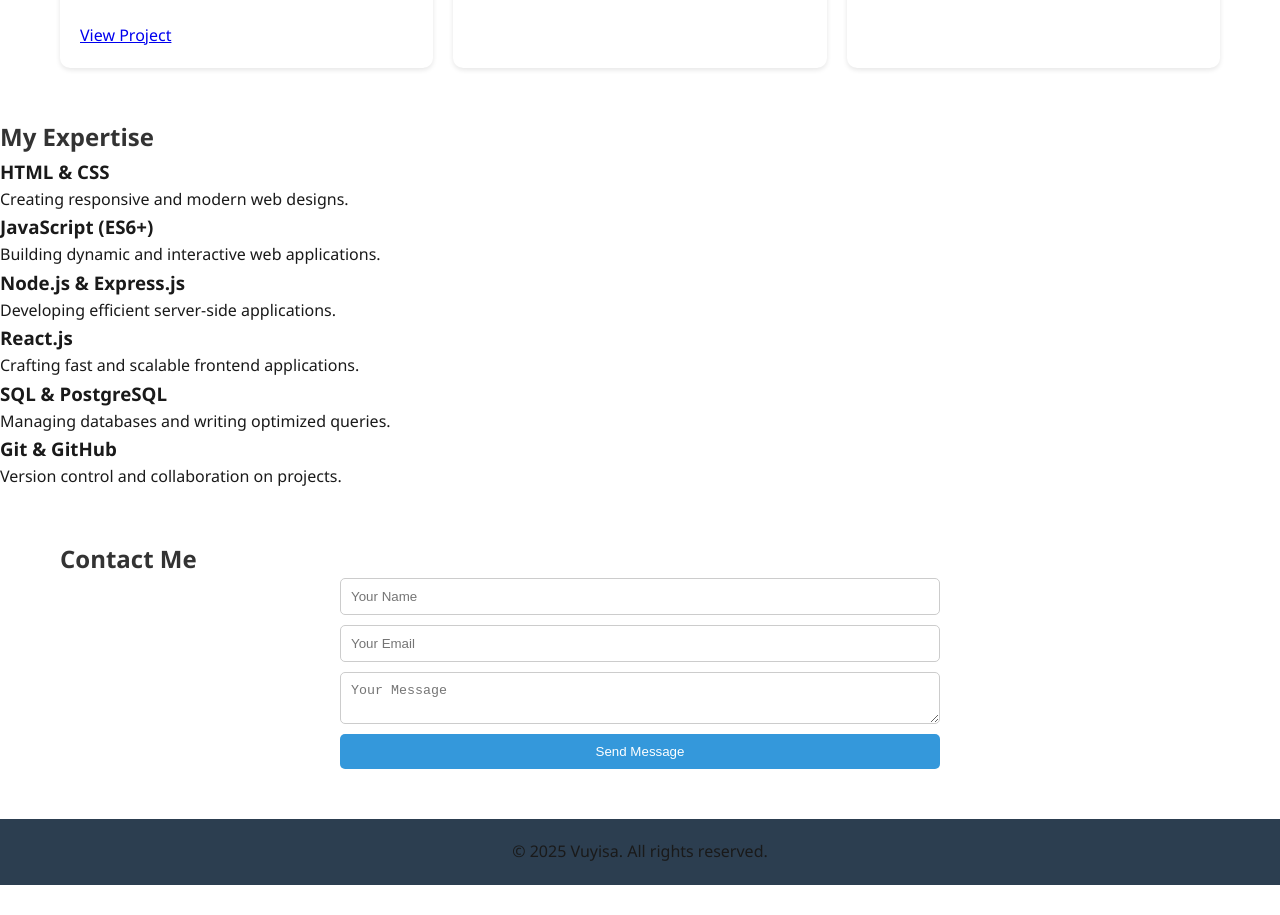
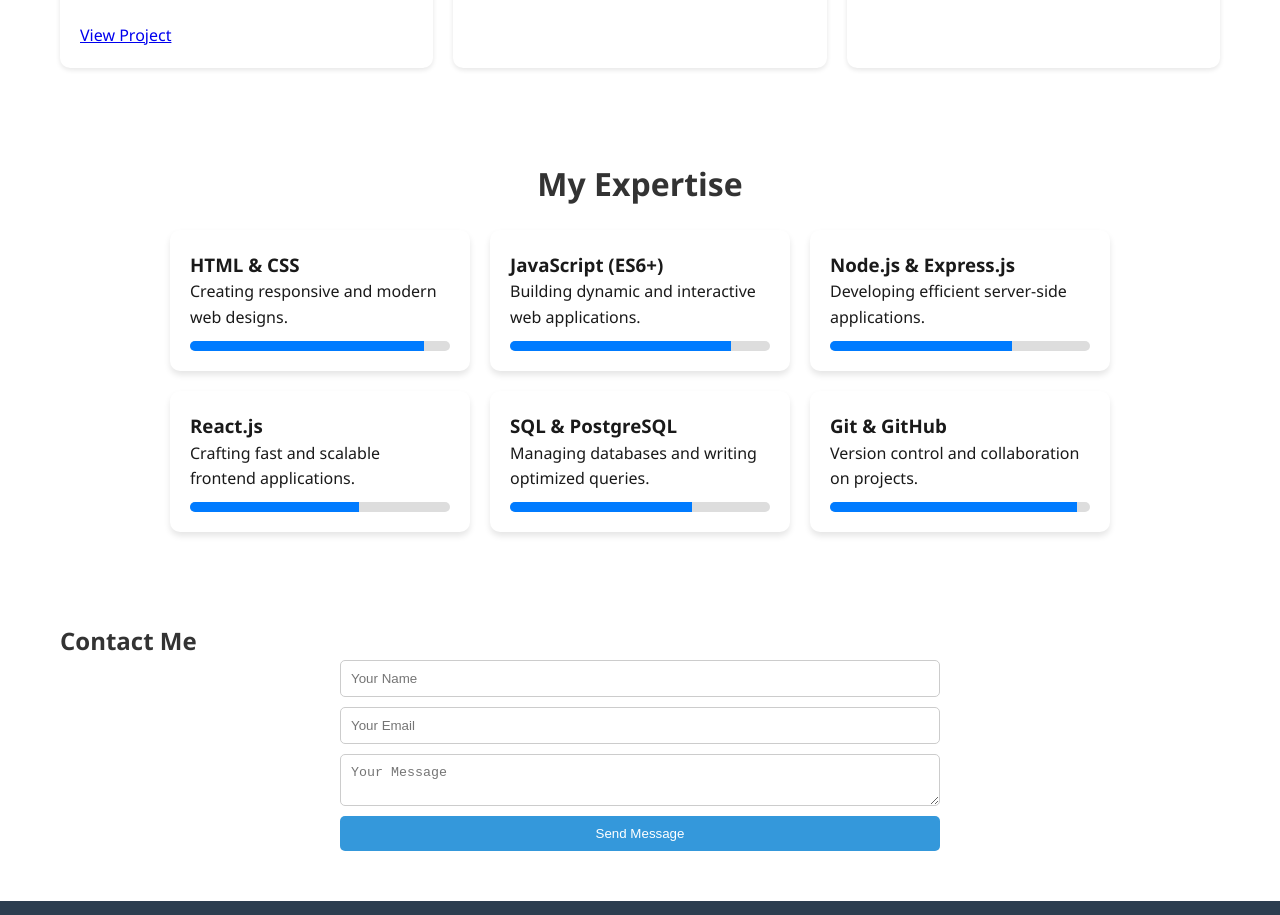
Before and after one commit to khruschev20/Portfolio-Website, a plain HTML site: page index.html in a window 1280 px wide. Shown: the part 1890-2805 px from the top of the page. Before the commit the page ends 2775 px from the top, so only its background shows below. Drawn offline with Linux system fonts and the light colour scheme; no server answers.

Commit message:
Update style.css
adding Expertise

```diff
--- a/style.css
+++ b/style.css
@@ -135,6 +135,59 @@ nav {
     box-shadow: 0 2px 5px rgba(0,0,0,0.1);
 }
 
+/* Expertise Section */
+.expertise {
+    padding: 40px;
+    text-align: center;
+    background: none;
+}
+
+.expertise h2 {
+    font-size: 2rem;
+    margin-bottom: 20px;
+}
+
+.expertise-list {
+    display: flex;
+    flex-wrap: wrap;
+    justify-content: center;
+    gap: 20px;
+}
+
+.expertise-item {
+    background: white;
+    padding: 20px;
+    border-radius: 10px;
+    box-shadow: 0 4px 6px rgba(0, 0, 0, 0.1);
+    max-width: 300px;
+    width: 100%;
+    text-align: left;
+}
+
+/* Skill Bar */
+.skill-bar {
+    width: 100%;
+    height: 10px;
+    background: #ddd;
+    border-radius: 5px;
+    overflow: hidden;
+    margin-top: 10px;
+}
+
+.skill-level {
+    height: 100%;
+    background: #007bff;
+    transition: width 1s ease-in-out;
+}
+
+/* Responsive Design */
+@media (max-width: 768px) {
+    .expertise-list {
+        flex-direction: column;
+        align-items: center;
+    }
+}
+
 .contact form {
     display: flex;
     flex-direction: column;
```
